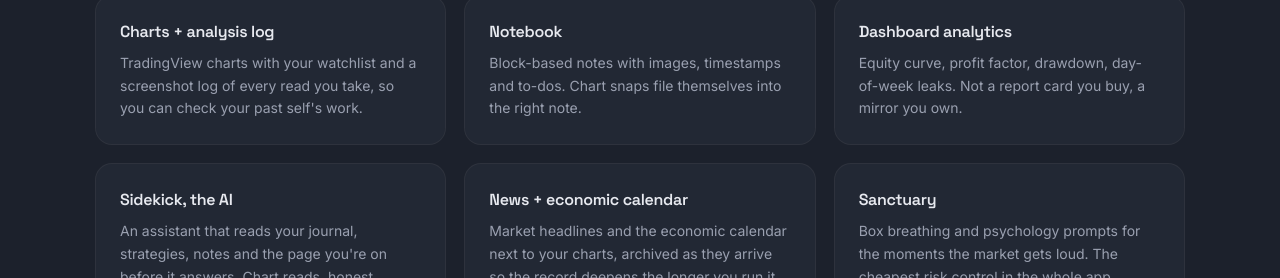
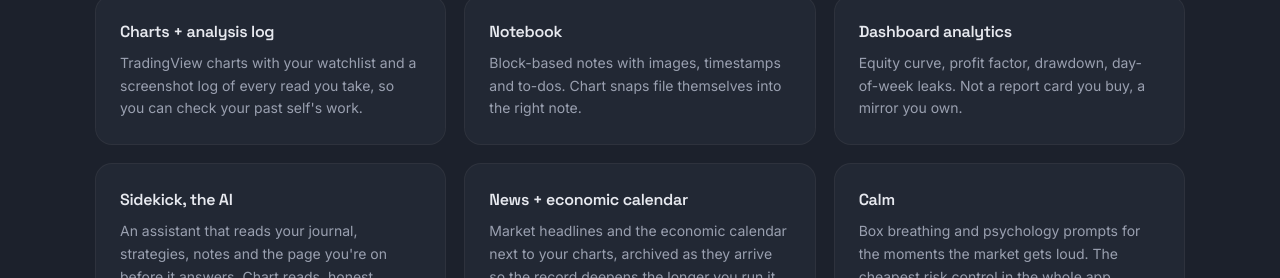
Before and after one commit to agimharizaj/tradebook, a Next.js app: page / in a window 1280 px wide. Shown: the part 1159-1437 px from the top of the page. Built offline with nearby package versions, Linux system fonts and the light colour scheme; no server answers.

Commit message:
Rename 'Sanctuary' to 'Calm' in page.tsx

```diff
--- a/src/app/page.tsx
+++ b/src/app/page.tsx
@@ -181,7 +181,7 @@ export default async function Home({
                 d: "Market headlines and the economic calendar next to your charts, archived as they arrive so the record deepens the longer you run it. Ask Sidekick what a print means for your pairs.",
               },
               {
-                t: "Sanctuary",
+                t: "Calm",
                 d: "Box breathing and psychology prompts for the moments the market gets loud. The cheapest risk control in the whole app.",
               },
             ].map((f) => (
```
